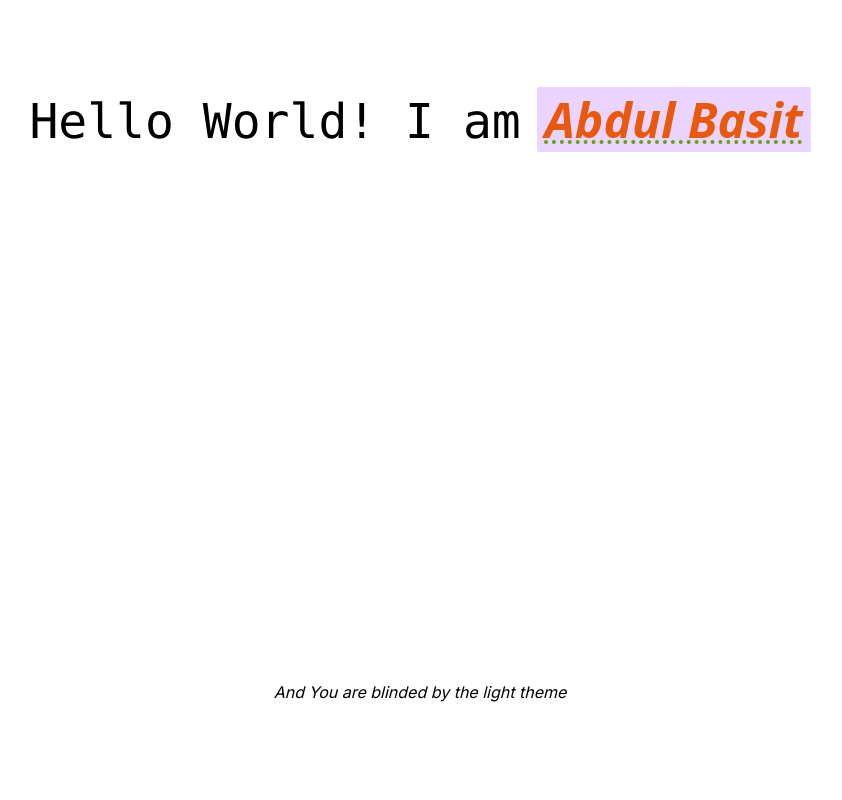
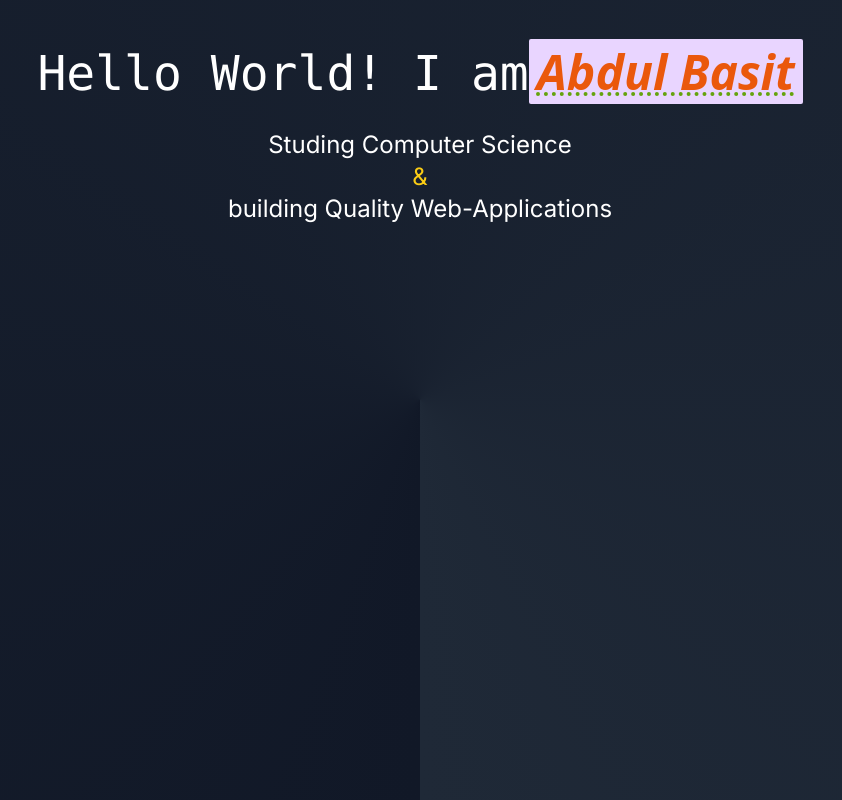
Before and after one commit to abd-ulbasit/abd-ulbasit, a Next.js app: page / in a window 1280 px wide. Shown: the whole page, without its empty margins (220-1062 px from the left). Built offline with nearby package versions, Linux system fonts and the light colour scheme.

Commit message:
add background gradient

```diff
--- a/app/layout.tsx
+++ b/app/layout.tsx
@@ -15,7 +15,7 @@ export default function RootLayout({
 }) {
   return (
     <html lang="en">
-      <body className={inter.className}>{children}</body>
+      <body className={inter.className + ``}>{children}</body>
     </html>
   )
 }
--- a/app/page.tsx
+++ b/app/page.tsx
@@ -2,14 +2,18 @@ import Image from 'next/image'
 
 export default function Home() {
   return (
-    <main className="flex min-h-screen flex-col items-center justify-between p-24 bg-white">
-      <h1 className='text-5xl font-mono ' >
-        Hello World! I am
-        <span className=' decoration-4 ml-4 font-semibold underline text-orange-600 italic bg-purple-200 px-2 rounded-sm font-sans decoration-lime-600 decoration-dotted' >
-          Abdul Basit
-        </span>
-      </h1>
-      <p className='italic'>And You are blinded by the light theme</p>
+    <main className="min-h-screen  bg-gradient-conic from-gray-900 to-gray-800 px-1 text-white">
+
+      <div className='flex flex-col items-center  min-h-screen px-0 sm:px-12 py-4 md:px-24 ' >
+        <h1 className='text-5xl font-mono px-auto py-8' >
+          Hello World! I am
+          <span className='inline-block md:inline decoration-4  font-semibold underline text-orange-600 italic bg-purple-200 px-2 rounded-sm font-sans decoration-lime-600 decoration-dotted' >
+            Abdul Basit
+          </span>
+        </h1>
+        <p className='text-2xl text-center' >Studing Computer Science  <span className='text-yellow-400 block ' >&</span> building Quality Web-Applications</p>
+
+      </div>
     </main>
   )
 }
```
